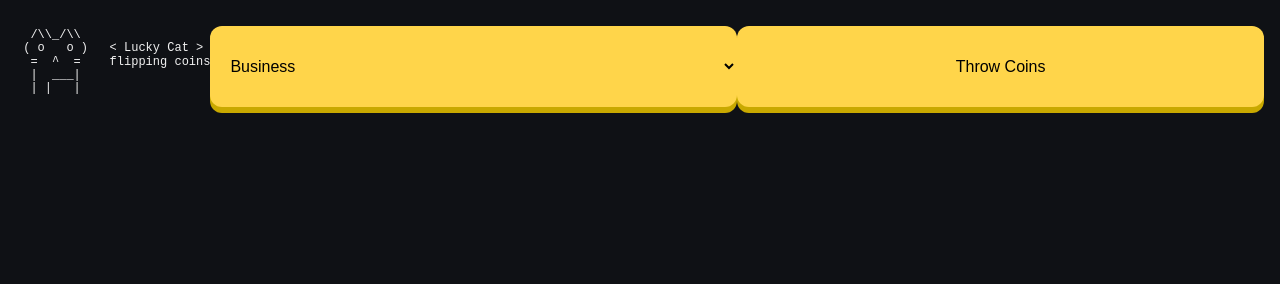
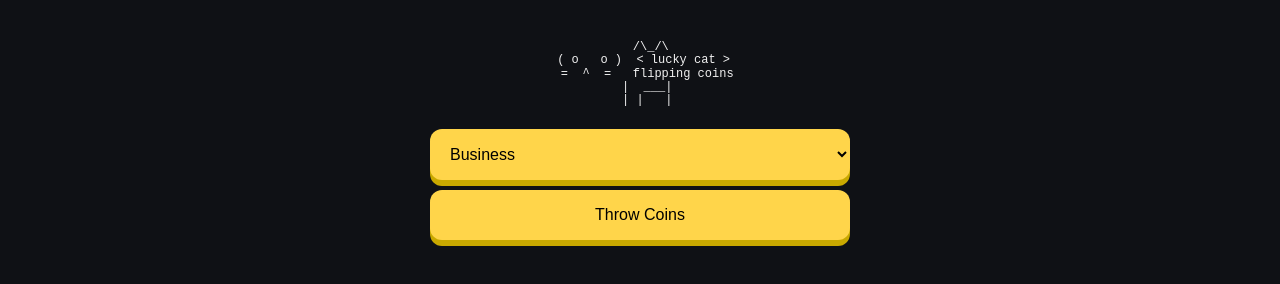
Before and after one commit to 44thvault/iching, a plain HTML site: page index.html in a window 1280 px wide. Drawn offline with Linux system fonts and the light colour scheme.

Commit message:
Update index.html

```diff
--- a/index.html
+++ b/index.html
@@ -31,13 +31,14 @@ hr{border:none;border-top:1px solid #444;margin:12px 0;}
 </style>
 </head>
 <body>
-<div class="cat">
-  /\\_/\\
- ( o   o )   < Lucky Cat >
-  =  ^  =    flipping coins
+<div class="container">
+<pre class="cat">
+   /\_/\
+ ( o   o )  &lt; lucky cat &gt;
+  =  ^  =   flipping coins
   |  ___|
   | |   |
-</div>
+</pre>
 
 <select id="mode">
 <option value="business">Business</option>
```
